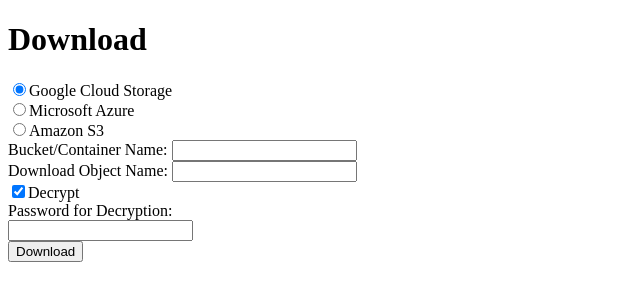
After one commit to danielwwong/Unified-Cloud-API, a Flask app: page /download_ajax/ in a window 1280 px wide. The commit adds this page. Shown: the top 301 px of the page, without its empty margins (0-640 px from the left). Run offline with Flask 2, Linux system fonts and the light colour scheme.

Commit message:
Finish Function of Decrypt File after Download

```diff
--- a/main.py
+++ b/main.py
@@ -3,6 +3,7 @@ import custom_api
 
 app = Flask(__name__)
 backup_file_folder = '/Users/danielwong/'
+temp_file_folder = 'static/temp/'
 
 @app.route('/initialize/', methods = ['GET', 'POST'])
 def initialize():
@@ -93,16 +94,29 @@ def list_object():
     else:
         return render_template('list_object.html')
 
-@app.route('/download/', methods = ['GET', 'POST'])
-def download_object():
-    if request.method == 'POST':
-        platform = request.form['platform']
-        file_source_bucket = request.form['file_source_bucket']
-        download_file = request.form['download_file']
-        info = custom_api.download_object(platform, file_source_bucket, backup_file_folder, download_file)
-        return render_template('download_object.html', information = info)
-    else:
-        return render_template('download_object.html')
+@app.route('/download/', methods = ['POST'])
+def download():
+    platform = request.form['platform']
+    file_source_bucket = request.form['file_source_bucket']
+    download_file = request.form['download_file']
+    check_decrypt = request.form.get('decryption_check')
+    password = request.form['input_password']
+    # add a '.' in front of filename to hide the file in macOS
+    file_path = temp_file_folder + download_file
+    # download
+    info = custom_api.download_object(platform, file_source_bucket, temp_file_folder, download_file)
+    # decryption
+    if check_decrypt == 'on':
+        custom_api.decrypt_file(file_path, password)
+    return info
+
+@app.route('/download_ajax/')
+def download_ajax():
+    return render_template('download_ajax.html')
+
+@app.route('/download_files/<filename>', methods = ['GET'])
+def download_files(filename):
+    return app.send_static_file('temp/' + filename)
 
 if __name__ == '__main__':
     app.run(debug = True)
--- /dev/null
+++ b/templates/download_ajax.html
@@ -0,0 +1,94 @@
+<!DOCTYPE html>
+<html>
+	<head>
+		<meta charset="UTF-8">
+		<title>Download Object</title>
+		<script type="text/javascript">
+			function InsertInput(checkbox) {
+				if (checkbox.checked) {
+					var input = document.createElement("input");
+					input.type = "password";
+					input.id = "input_password";
+					var div = document.createElement("div");
+					div.id = "input_password_text";
+					div.innerHTML = "Password for Decryption: ";
+					document.getElementById("dynamic_input").appendChild(div);
+					document.getElementById("dynamic_input").appendChild(input);
+				}
+				else {
+					document.getElementById("input_password_text").remove();
+					document.getElementById("input_password").remove();
+				}
+			}
+			function DownloadFile() {
+				// get inputs
+				var platform_list = document.getElementsByName("platform");
+				for (var i = 0; i < platform_list.length; i++) {
+					if (platform_list[i].checked) {
+						var platform = platform_list[i].value;
+						break;
+					}
+				}
+				var file_source_bucket = document.getElementsByName("file_source_bucket")[0].value;
+				var download_file = document.getElementsByName("download_file")[0].value;
+				var check = document.getElementsByName("decryption_check")[0];
+				if (check.checked) {
+					var check_decrypt = "on";
+				}
+				else {
+					var check_decrypt = "None";
+				}
+				if (check_decrypt == "on") {
+					var password = document.getElementById("input_password").value;
+				}
+				// download controller
+				var FileController = "/download/";
+				// FormData
+				var form = new FormData();
+				form.append("platform", platform);
+				form.append("file_source_bucket", file_source_bucket);
+				form.append("download_file", download_file);
+				form.append("decryption_check", check_decrypt);
+				form.append("input_password", password);
+				// XMLHttpRequest
+				var xhr = new XMLHttpRequest();
+				xhr.open("post", FileController, true);
+				xhr.onreadystatechange = function() {
+					if (this.readyState == 4 && this.status == 200) {
+						information.innerHTML = this.responseText;
+						var link = "/download_files/" + download_file;
+						download(link, download_file);
+					}
+					else {
+						information.innerHTML = "Running...";
+					}
+				}
+				xhr.send(form);
+			}
+			function download(name, download_name) {
+				var element = document.createElement("a");
+				element.style.display = 'none';
+				document.body.appendChild(element);
+				element.setAttribute("href", name);
+				element.setAttribute("download", download_name);
+				element.click();
+				document.body.removeChild(element);
+			}
+		</script>
+	</head>
+	<body>
+		<h1>Download</h1>
+		<input type="radio" name="platform" id="check_google" value="Google" checked><label for="check_google">Google Cloud Storage</label><br>
+		<input type="radio" name="platform" id="check_azure" value="Azure"><label for="check_azure">Microsoft Azure</label><br>
+		<input type="radio" name="platform" id="check_aws" value="AWS"><label for="check_aws">Amazon S3</label><br>
+		Bucket/Container Name: <input type="text" name="file_source_bucket"><br>
+		Download Object Name: <input type="text" name="download_file"><br>
+		<input type="checkbox" name="decryption_check" id="if_decryption" onclick="InsertInput(this);" checked><label for="if_decryption">Decrypt</label>
+		<div id="dynamic_input"></div>
+		<script type="text/javascript">
+			InsertInput(document.getElementById("if_decryption"));
+		</script>
+		<input type="button" onclick="DownloadFile();" value="Download"><br><br>
+		<div id="information"></div>
+	</body>
+</html>
--- a/templates/upload_ajax.html
+++ b/templates/upload_ajax.html
@@ -29,10 +29,10 @@
 				var fileObj = document.getElementById("file_path").files[0];
 				var check = document.getElementsByName("encryption_check")[0];
 				if (check.checked) {
-					var check_encrypt = "on"
+					var check_encrypt = "on";
 				}
 				else {
-					var check_encrypt = "None"
+					var check_encrypt = "None";
 				}
 				if (check_encrypt == "on") {
 					var password = document.getElementById("input_password").value;
```
Also changed, not shown: custom_api.py (+18 -0 lines), templates/download_object.html (deleted, +0 -23 lines).
